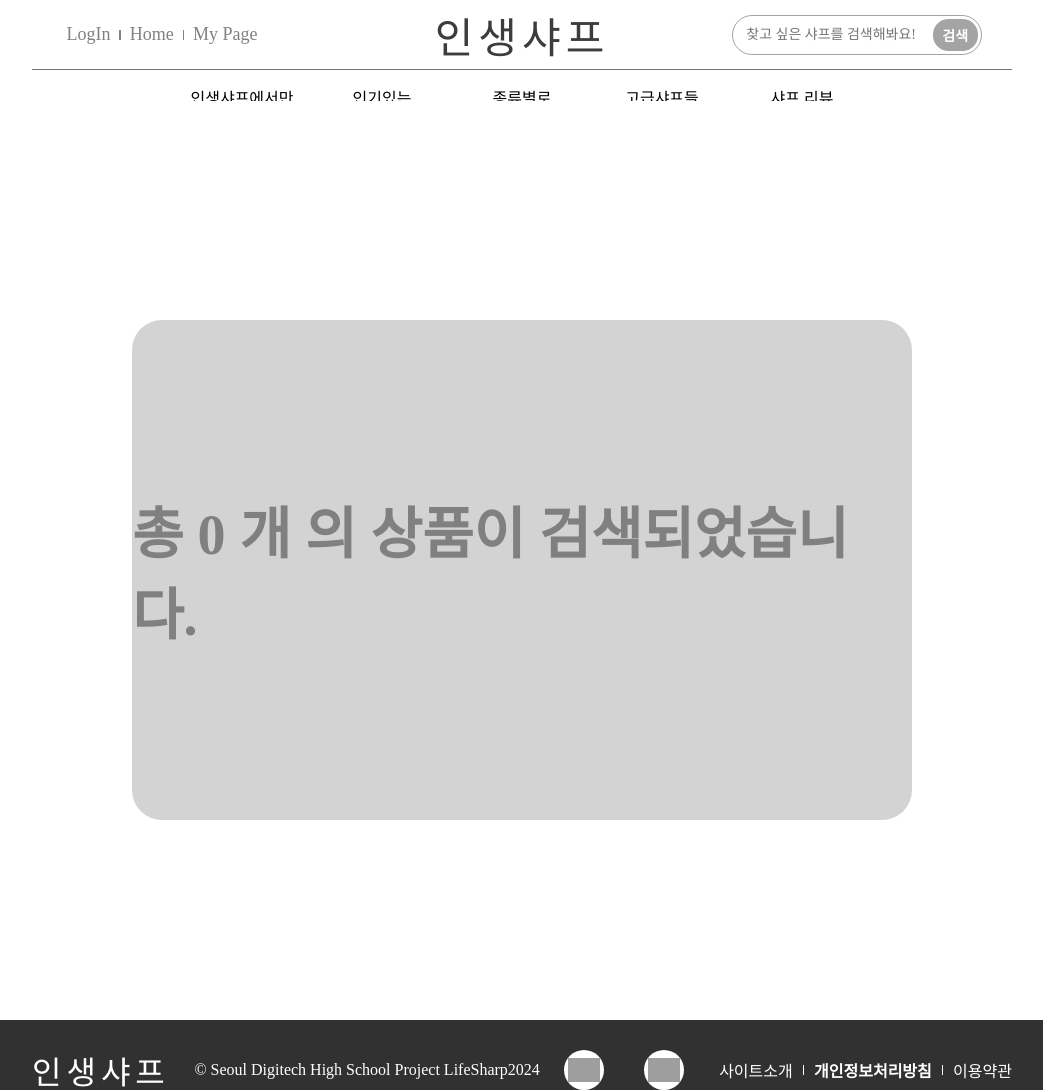
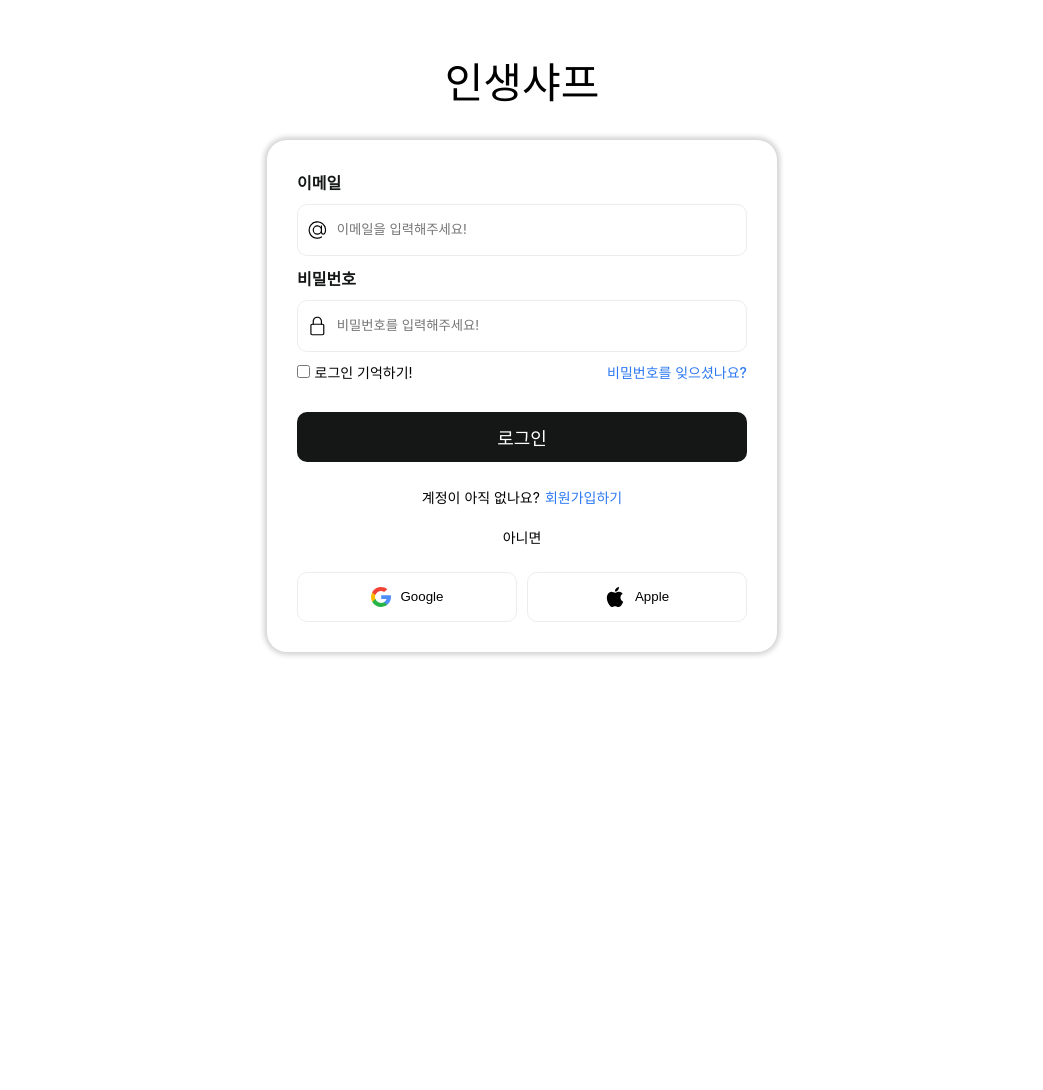
Before and after one commit to seungchan0911/LifeSharp-HighSchoolAssignment-, a plain HTML site: page login.html in a window 1280 px wide. Shown: the whole page, without its empty margins (118-1161 px from the left). After the commit the page ends 800 px from the top, so only its background shows below. Drawn offline with Linux system fonts and the light colour scheme; grey boxes are pictures that could not be loaded; a web font is replaced by a local one.

Commit message:
Update login.html

```diff
--- a/login.html
+++ b/login.html
@@ -1,102 +1,65 @@
 <!DOCTYPE html>
 <html lang="en">
-
 <head>
     <meta charset="UTF-8">
     <meta name="viewport" content="width=device-width, initial-scale=1.0">
-    <title>검색</title>
-    <link rel="stylesheet" href="./css/search.css">
+    <title>로그인</title>
+    <link rel="stylesheet" href="./css/login.css">
 </head>
+<body>
+    <h1><a href="index.html">인생샤프</a></h1>
+    <form class="form">
+    <div class="flex-column">
+      <label>이메일</label></div>
+      <div class="inputForm">
+        <svg xmlns="http://www.w3.org/2000/svg" width="20" viewBox="0 0 32 32" height="20"><g data-name="Layer 3" id="Layer_3"><path d="m30.853 13.87a15 15 0 0 0 -29.729 4.082 15.1 15.1 0 0 0 12.876 12.918 15.6 15.6 0 0 0 2.016.13 14.85 14.85 0 0 0 7.715-2.145 1 1 0 1 0 -1.031-1.711 13.007 13.007 0 1 1 5.458-6.529 2.149 2.149 0 0 1 -4.158-.759v-10.856a1 1 0 0 0 -2 0v1.726a8 8 0 1 0 .2 10.325 4.135 4.135 0 0 0 7.83.274 15.2 15.2 0 0 0 .823-7.455zm-14.853 8.13a6 6 0 1 1 6-6 6.006 6.006 0 0 1 -6 6z"></path></g></svg>
+        <input placeholder="이메일을 입력해주세요!" class="input" type="text" style="height: 40px;">
+      </div>
 
-<body>
-    <div class="container">
-        <header>
-            <div class="top-header">
-                <nav>
-                    <ul class="header__top-nav">
-                        <li><a href="./login.html">LogIn</a></li>
-                        <div class="bar"></div>
-                        <li><a href="#">Home</a></li>
-                        <div class="bar"></div>
-                        <li><a href="#">My Page</a></li>
-                    </ul>
-                </nav>
-                <div class="header__logo">
-                    <a href="./index.html">인생샤프</a>
-                </div>
-                <div class="header__search"><input type="text" placeholder="찾고 싶은 샤프를 검색해봐요!"><a href="#"><div class="search-box">검색</div></a></div>
-            </div>
-            <div class="bottom-header">
-                <nav>
-                    <ul class="header__bottom-nav">
-                        <li>
-                            <a href="#">인생샤프에서만</a>
-                        </li>
-                        <li>
-                            <a href="#">인기있는</a>
-                            <ul>
-                                <li><a href="#">판매순</a>
-                            </li>
-                            <li><a href="#">리뷰순</a>
-                            </li>
-                            </ul>
-                        </li>
-                        <li>
-                            <a href="#">종류별로</a>
-                            <ul>
-                                <li><a href="#">무난한</a></li>
-                                <li><a href="#">가성비 좋은</a></li>
-                                <li><a href="#">가벼운</a></li>
-                                <li><a href="#">묵직한</a></li>
-                                <li><a href="#">얇은</a></li>
-                                <li><a href="#">두꺼운</a></li>
-                                <li><a href="#">기능이 있는</a></li>
-                            </ul>
-                        </li>
-                        <li>
-                            <a href="#">고급샤프들</a>
-                            <ul>
-                                <li><a href="#">1만원 ~ 3만원</a></li>
-                                <li><a href="#">3만원 ~ 10만원</a></li>
-                                <li><a href="#">10만원 ~ 30만원</a></li>
-                                <li><a href="#">30만원 ~</a></li>
-                            </ul>
-                        </li>
-                        <li>
-                            <a href="#">샤프 리뷰</a>
-                            <ul>
-                                <li><a href="#">좋아요순</a></li>
-                                <li><a href="#">조회순</a></li>
-                                <li><a href="#">댓글순</a></li>
-                                <li style="display: flex; align-items: center; justify-content: center;"><a href="#">인생샤프 공식리뷰</a><p style="margin-left: 5px;font-size: 10px;color: rgba(255, 87, 87, 0.718);-webkit-user-select: none;">★</p></li>
-                            </ul>
-                        </li>
-                    </ul>
-                </nav>
-            </div>
-        </header>
-        <main>
-            <div class="main__contents">
-                <h1>총 0 개 의 상품이 검색되었습니다.</h1>
-            </div>
-        </main>
-        <footer>
-            <div class="inner-footer">
-                <div class="footer__logo"><a href="#">인생샤프</a></div>
-                <div class="copyright">© Seoul Digitech High School Project LifeSharp2024</div>
-                <ul class="footer__sns">
-                    <li><a href="https://www.instagram.com/lifesharp2024/" style="position: relative; top: 2px;"><img src="https://cdn-icons-png.flaticon.com/512/1384/1384063.png" alt=""></a></li>
-                    <li><a href="#" style="position: relative; top: 2px;"><img src="https://1000logos.net/wp-content/uploads/2017/02/Facebook-Logosu.png" alt=""></a></li>
-                </ul>
-                <ul class="footer__nav">
-                    <li><a href="#">사이트소개</a></li>
-                    <div class="bar"></div>
-                    <li><a href="#"><b>개인정보처리방침</b></a></li>
-                    <div class="bar"></div>
-                    <li><a href="#">이용약관</a></li>
-                </ul>
-            </div>
-        </footer>
+    <div class="flex-column">
+      <label>비밀번호</label></div>
+      <div class="inputForm">
+        <svg xmlns="http://www.w3.org/2000/svg" width="20" viewBox="-64 0 512 512" height="20"><path d="m336 512h-288c-26.453125 0-48-21.523438-48-48v-224c0-26.476562 21.546875-48 48-48h288c26.453125 0 48 21.523438 48 48v224c0 26.476562-21.546875 48-48 48zm-288-288c-8.8125 0-16 7.167969-16 16v224c0 8.832031 7.1875 16 16 16h288c8.8125 0 16-7.167969 16-16v-224c0-8.832031-7.1875-16-16-16zm0 0"></path><path d="m304 224c-8.832031 0-16-7.167969-16-16v-80c0-52.929688-43.070312-96-96-96s-96 43.070312-96 96v80c0 8.832031-7.167969 16-16 16s-16-7.167969-16-16v-80c0-70.59375 57.40625-128 128-128s128 57.40625 128 128v80c0 8.832031-7.167969 16-16 16zm0 0"></path></svg>
+        <input placeholder="비밀번호를 입력해주세요!" class="input" type="password" style="height: 40px;">
+      </div>
+
+    <div class="flex-row">
+      <div>
+      <input type="checkbox">
+    <label>로그인 기억하기!</label>
+      </div>
+      <span class="span">비밀번호를 잊으셨나요?</span>
     </div>
+    <a class="button-submit" href="./index.html" style="display: flex;justify-content: center;align-items: center; text-decoration: none;font-size: 18px;">로그인</a>
+    <p class="p">계정이 아직 없나요?<span class="span">회원가입하기</span>
+
+    </p><p class="p line">아니면</p>
+
+    <div class="flex-row">
+      <button class="btn google">
+        <svg xml:space="preserve" style="enable-background:new 0 0 512 512;" viewBox="0 0 512 512" y="0px" x="0px" xmlns:xlink="http://www.w3.org/1999/xlink" xmlns="http://www.w3.org/2000/svg" id="Layer_1" width="20" version="1.1">
+<path d="M113.47,309.408L95.648,375.94l-65.139,1.378C11.042,341.211,0,299.9,0,256
+	c0-42.451,10.324-82.483,28.624-117.732h0.014l57.992,10.632l25.404,57.644c-5.317,15.501-8.215,32.141-8.215,49.456
+	C103.821,274.792,107.225,292.797,113.47,309.408z" style="fill:#FBBB00;"></path>
+<path d="M507.527,208.176C510.467,223.662,512,239.655,512,256c0,18.328-1.927,36.206-5.598,53.451
+	c-12.462,58.683-45.025,109.925-90.134,146.187l-0.014-0.014l-73.044-3.727l-10.338-64.535
+	c29.932-17.554,53.324-45.025,65.646-77.911h-136.89V208.176h138.887L507.527,208.176L507.527,208.176z" style="fill:#518EF8;"></path>
+<path d="M416.253,455.624l0.014,0.014C372.396,490.901,316.666,512,256,512
+	c-97.491,0-182.252-54.491-225.491-134.681l82.961-67.91c21.619,57.698,77.278,98.771,142.53,98.771
+	c28.047,0,54.323-7.582,76.87-20.818L416.253,455.624z" style="fill:#28B446;"></path>
+<path d="M419.404,58.936l-82.933,67.896c-23.335-14.586-50.919-23.012-80.471-23.012
+	c-66.729,0-123.429,42.957-143.965,102.724l-83.397-68.276h-0.014C71.23,56.123,157.06,0,256,0
+	C318.115,0,375.068,22.126,419.404,58.936z" style="fill:#F14336;"></path>
+
+</svg>
+
+        Google
+
+      </button><button class="btn apple">
+<svg xml:space="preserve" style="enable-background:new 0 0 22.773 22.773;" viewBox="0 0 22.773 22.773" y="0px" x="0px" xmlns:xlink="http://www.w3.org/1999/xlink" xmlns="http://www.w3.org/2000/svg" id="Capa_1" width="20" height="20" version="1.1"> <g> <g> <path d="M15.769,0c0.053,0,0.106,0,0.162,0c0.13,1.606-0.483,2.806-1.228,3.675c-0.731,0.863-1.732,1.7-3.351,1.573 c-0.108-1.583,0.506-2.694,1.25-3.561C13.292,0.879,14.557,0.16,15.769,0z"></path> <path d="M20.67,16.716c0,0.016,0,0.03,0,0.045c-0.455,1.378-1.104,2.559-1.896,3.655c-0.723,0.995-1.609,2.334-3.191,2.334 c-1.367,0-2.275-0.879-3.676-0.903c-1.482-0.024-2.297,0.735-3.652,0.926c-0.155,0-0.31,0-0.462,0 c-0.995-0.144-1.798-0.932-2.383-1.642c-1.725-2.098-3.058-4.808-3.306-8.276c0-0.34,0-0.679,0-1.019 c0.105-2.482,1.311-4.5,2.914-5.478c0.846-0.52,2.009-0.963,3.304-0.765c0.555,0.086,1.122,0.276,1.619,0.464 c0.471,0.181,1.06,0.502,1.618,0.485c0.378-0.011,0.754-0.208,1.135-0.347c1.116-0.403,2.21-0.865,3.652-0.648 c1.733,0.262,2.963,1.032,3.723,2.22c-1.466,0.933-2.625,2.339-2.427,4.74C17.818,14.688,19.086,15.964,20.67,16.716z"></path> </g></g></svg>
+
+        Apple
+
+</button></div></form>
 </body>
 </html>
```
